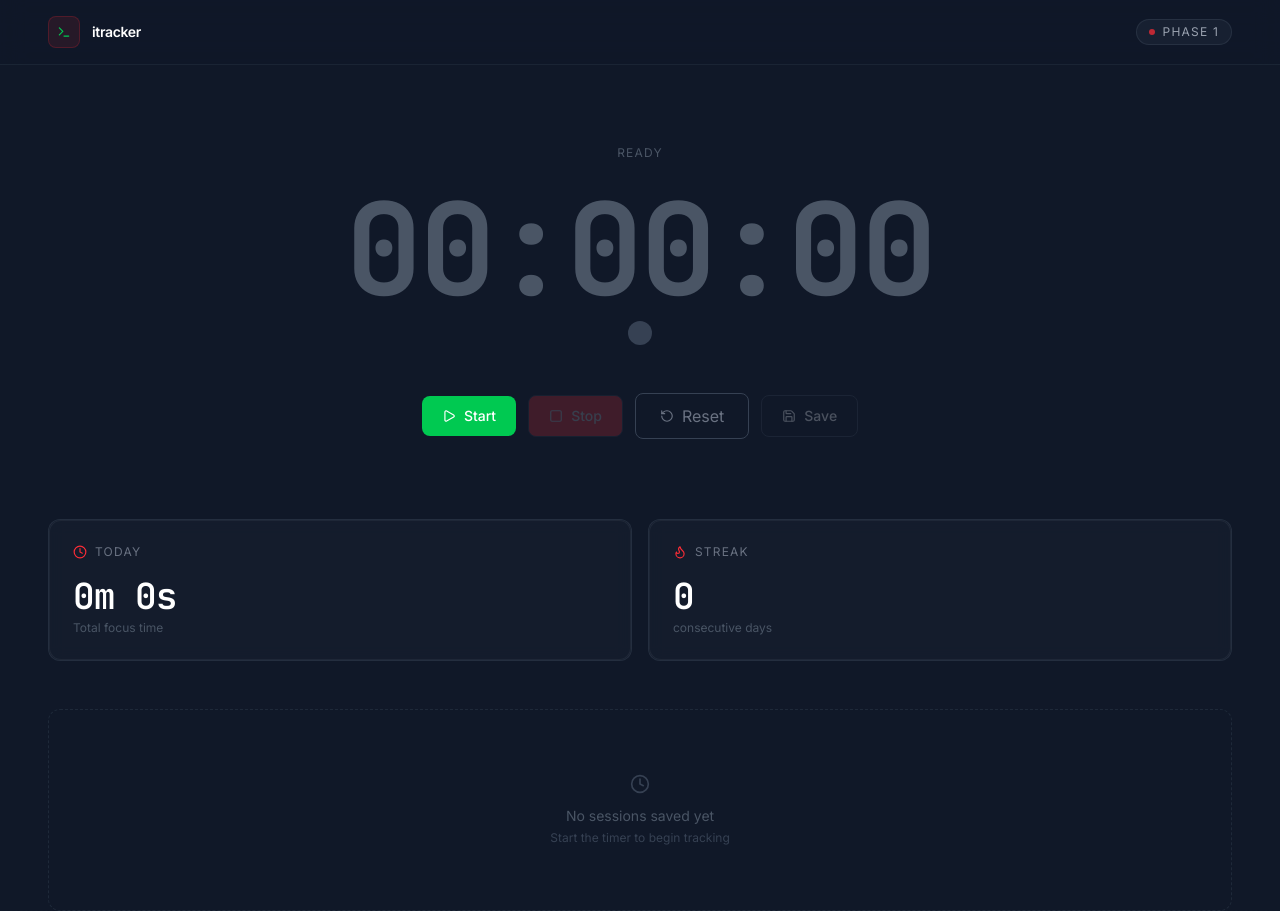
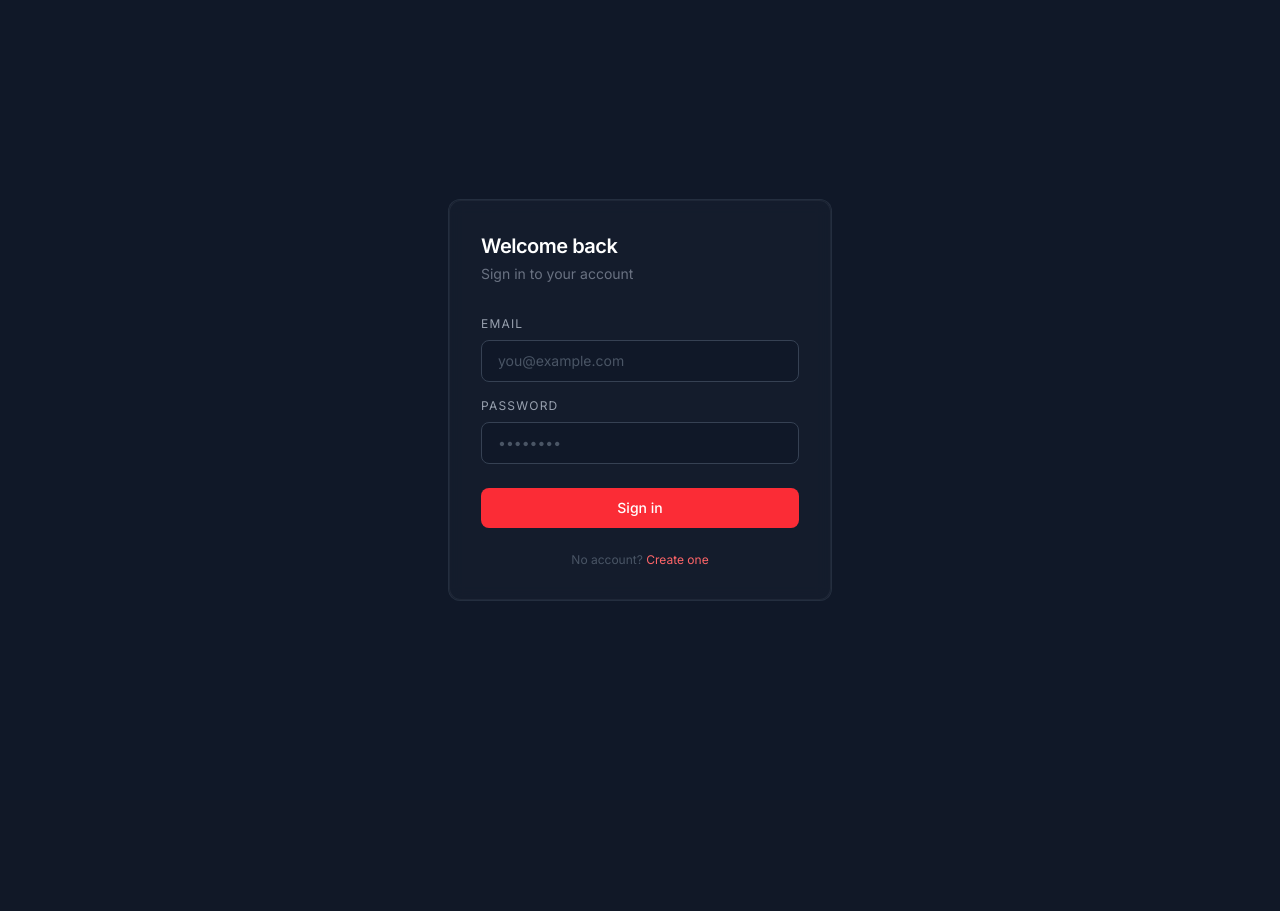
Before and after one commit to Its-Delimas/TRACKER, a React (Vite) app in the folder frontend/: page / in a window 1280 px wide. After the commit the page ends 800 px from the top, so only its background shows below. Built offline with nearby package versions, Linux system fonts and the light colour scheme.

Commit message:
feat: fixed dahboard and linked to the backend API

```diff
--- a/frontend/src/App.tsx
+++ b/frontend/src/App.tsx
@@ -1,5 +1,38 @@
+import { useState, useEffect } from 'react'
 import Dashboard from './pages/Dashboard.tsx'
+import Login from './pages/Login.tsx'
+import Register from './pages/Register.tsx'
+
+type View = 'login' | 'register' | 'dashboard'
 
 export default function App() {
-  return <Dashboard />
+  const [view, setView] = useState<View>('login')
+
+  useEffect(() => {
+    const token = localStorage.getItem('token')
+    if (token) {
+      setView('dashboard')
+    }
+  }, [])
+
+  const handleLogin = () => setView('dashboard')
+  const handleregister = () => setView('dashboard')
+  const handleLogout = () => {
+    localStorage.removeItem('token')
+    localStorage.removeItem('userId')
+    setView('login')
+  }
+  if (view === 'login') {
+    return (
+      <Login onLogin={handleLogin} onSwitch={() => setView('register')} />
+    )
+  }
+
+  if (view === 'register') {
+    return (
+      <Register onRegister={handleregister} onSwitch={() => setView('login')} />
+    )
+  }
+
+  return <Dashboard onLogout={handleLogout} />
 }
--- a/frontend/src/components/Navbar.tsx
+++ b/frontend/src/components/Navbar.tsx
@@ -1,6 +1,10 @@
-import { Terminal } from 'lucide-react'
+import { Terminal, LogOut } from 'lucide-react'
 
-export default function Navbar() {
+interface navbareProps {
+    onLogout: () => void
+}
+
+export default function Navbar({ onLogout }: NavbarProps) {
     return (
         <nav className="w-full px-12 py-4 flex items-center justify-between border-b border-gray-800/80 bg-gray-900/80 backdrop-blur-md sticky top-0 z-50">
 
@@ -13,12 +17,15 @@ export default function Navbar() {
                 </span>
             </div>
 
-            <div className="flex items-center gap-2 bg-gray-800/60 border border-gray-700/50 rounded-full px-3 py-1">
+            {/* <div className="flex items-center gap-2 bg-gray-800/60 border border-gray-700/50 rounded-full px-3 py-1">
                 <div className="w-1.5 h-1.5 rounded-full bg-red-500 animate-pulse" />
                 <span className="text-gray-400 text-xs tracking-widest uppercase">
                     Phase 1
                 </span>
-            </div>
+            </div> */}
+            <button onClick={onLogout} className='flex items-center gap-2 text-gray-500 hover:text-white text-xs transition-colors duration-200'>
+                <LogOut size={13} />
+            </button>
 
         </nav>
     )
--- a/frontend/src/pages/Dashboard.tsx
+++ b/frontend/src/pages/Dashboard.tsx
@@ -1,43 +1,60 @@
-import { useState } from 'react'
+import { useState, useEffect } from 'react'
 import Timer from '../components/Timer'
 import SessionList from '../components/SessionList'
 import Navbar from '../components/Navbar'
 import { Flame, Clock } from 'lucide-react'
+import { saveSessions, fetchTodaySessions } from '../services/api'
 
 interface Session {
     duration: number
     date: string
 }
 
-export default function Dashboard() {
+interface DashboardProps {
+    onLogout: () => void
+}
+
+export default function Dashboard({ onLogout }: DashboardProps) {
     const [sessions, setSessions] = useState<Session[]>([])
+    const [loading, setLoading] = useState(true)
 
-    const handleSave = (seconds: number) => {
-        const newSession: Session = {
-            duration: seconds,
-            date: new Date().toISOString()
+    useEffect(() => {
+        loadSessions()
+    }, [])
+
+    const loadSessions = async () => {
+        try {
+            setLoading(true)
+            const res = await fetchTodaySessions()
+            setSessions(res.data)
+        } catch (err) {
+            console.error('Failed to fetch sessions:', err)
+        } finally {
+            setLoading(false)
         }
-        setSessions(prev => [...prev, newSession])
+    }
+
+    const handleSave = async (seconds: number) => {
+        try {
+            await saveSessions(seconds)
+            await loadSessions()
+        } catch (err) {
+            console.error('Failed to save session:', err)
+        }
     }
 
     const getDailyTotal = () => {
-        const today = new Date().toDateString()
-        const total = sessions
-            .filter(s => new Date(s.date).toDateString() === today)
-            .reduce((acc, s) => acc + s.duration, 0)
-
+        const total = sessions.reduce((acc, s) => acc + s.duration, 0)
         const mins = Math.floor(total / 60)
         const secs = total % 60
-        return `${mins}m ${secs}s`
+        return total === 0 ? '—' : `${mins}m ${secs}s`
     }
 
     const getStreak = () => {
         if (sessions.length === 0) return 0
 
         const uniqueDays = [
-            ...new Set(
-                sessions.map(s => new Date(s.date).toDateString())
-            )
+            ...new Set(sessions.map(s => new Date(s.date).toDateString()))
         ]
             .map(d => new Date(d))
             .sort((a, b) => b.getTime() - a.getTime())
@@ -46,31 +63,36 @@ export default function Dashboard() {
         for (let i = 0; i < uniqueDays.length - 1; i++) {
             const diff = uniqueDays[i].getTime() - uniqueDays[i + 1].getTime()
             const oneDay = 1000 * 60 * 60 * 24
-            if (diff === oneDay) {
-                streak++
-            } else {
-                break
+            if (diff === oneDay) streak++
+            else break
         }
-        }
-
         return streak
     }
 
     return (
         <div className='min-h-screen bg-gray-900'>
-            <Navbar />
+            <Navbar onLogout={onLogout} />
             <div className='w-full px-12'>
                 <Timer onSave={handleSave} />
 
+                {loading ? (
+                    <div className="flex items-center justify-center py-20">
+                        <p className="text-gray-600 text-sm tracking-widest uppercase animate-pulse">
+                            Loading...
+                        </p>
+                    </div>
+                ) : (
+                    <>
                         <div className='grid grid-cols-2 gap-4 mb-12'>
-
                             <div className='relative rounded-xl border border-gray-700/50 bg-gray-800/30 backdrop-blur-sm p-6 overflow-hidden'>
                                 <div className='absolute inset-0 rounded-xl ring-1 ring-inset ring-white/5' />
                                 <div className='flex items-center gap-2 mb-4'>
                                     <Clock size={14} className='text-red-500' />
                                     <span className='text-gray-500 text-xs tracking-widest uppercase'>Today</span>
                                 </div>
-                        <p className='text-white text-4xl font-semibold tracking-tight' style={{ fontFamily: 'JetBrains Mono, monospace' }}>{getDailyTotal()}</p>
+                                <p className='text-white text-4xl font-semibold tracking-tight' style={{ fontFamily: 'JetBrains Mono, monospace' }}>
+                                    {getDailyTotal()}
+                                </p>
                                 <p className="text-gray-600 text-xs mt-1">Total focus time</p>
                             </div>
 
@@ -80,13 +102,17 @@ export default function Dashboard() {
                                     <Flame size={14} className='text-red-500' />
                                     <span className='text-gray-500 text-xs tracking-widest uppercase'>Streak</span>
                                 </div>
-                        <p className='text-white text-4xl font-semibold tracking-tight' style={{ fontFamily: 'JetBrains Mono, monospace' }}>{getStreak()}</p>
+                                <p className='text-white text-4xl font-semibold tracking-tight' style={{ fontFamily: 'JetBrains Mono, monospace' }}>
+                                    {getStreak()}
+                                </p>
                                 <p className='text-gray-600 text-xs mt-1'>consecutive days</p>
                             </div>
                         </div>
+
                         <SessionList sessions={sessions} />
+                    </>
+                )}
             </div>
-
         </div>
     )
 }
--- a/frontend/src/pages/Login.tsx
+++ b/frontend/src/pages/Login.tsx
@@ -14,14 +14,15 @@ export default function Login({ onLogin, onSwitch }: LoginProps) {
 
     const handleSubmit = async () => {
         if (!email || !password) {
-            setError('Please sill in all fields')
+            setError('Please fill in all fields')
             return
         }
+
         try {
             setLoading(true)
             setError('')
             const res = await loginUser(email, password)
-            localStorage.setItem('token', res.data.toke)
+            localStorage.setItem('token', res.data.token)
             localStorage.setItem('userId', res.data.user.id)
             onLogin()
         } catch (err: any) {
@@ -30,54 +31,80 @@ export default function Login({ onLogin, onSwitch }: LoginProps) {
             setLoading(false)
         }
     }
+
     return (
-        <div className='min-h-screen bg-gray-900 flex items-center justify-center px-4'>
-            <div className='w-full max-w-sm'>
+        <div className="min-h-screen bg-gray-900 flex items-center justify-center px-4">
+            <div className="w-full max-w-sm">
 
-                <div className='flex items-center justify-center gap-2 mb-10'>
-                    <div className='w-2 h-2 rounded-full bg-green-500'>
-                        <span className='text-white font-semibold text-sm tracking-tight'>
+                {/* <div className="flex items-center justify-center gap-2 mb-10">
+                    <div className="w-2 h-2 rounded-full bg-red-500" />
+                    <span className="text-white font-semibold text-sm tracking-tight">
                         itracker
                     </span>
-                    </div>
+                </div> */}
+
+                <div className="relative rounded-xl border border-gray-700/50 bg-gray-800/30 backdrop-blur-sm p-8">
+                    <div className="absolute inset-0 rounded-xl ring-1 ring-inset ring-white/5" />
+
+                    <div className="relative">
+                        <h1 className="text-white text-xl font-semibold tracking-tight mb-1">
+                            Welcome back
+                        </h1>
+                        <p className="text-gray-500 text-sm mb-8">
+                            Sign in to your account
+                        </p>
+
+                        <div className="flex flex-col gap-4">
+                            <div>
+                                <label className="text-gray-400 text-xs tracking-widest uppercase block mb-2">
+                                    Email
+                                </label>
+                                <input
+                                    type="email"
+                                    value={email}
+                                    onChange={e => setEmail(e.target.value)}
+                                    placeholder="you@example.com"
+                                    className="w-full bg-gray-900/80 border border-gray-700 rounded-lg px-4 py-2.5 text-white text-sm placeholder-gray-600 focus:outline-none focus:border-red-500/50 transition-colors duration-200"
+                                />
                             </div>
 
-                <div className='relative rounded-xl border border-gray-700/50 bg-gray-800/30 backdrop-blur-sm p-8'>
-                    <h1 className='absolute inset-0 rounded-xl ring-1 ring-inset ring-white/5'>Welcome bacl</h1>
-                    <p className='text-gray-500 text-sm mb-8'>Sign in to your account</p>
-
-                    <form className='flex flex-col gap-4'>
                             <div>
-                            <label className='text-gray-400 text-xs tracking-widest uppercase block mb-2'>Email</label>
-                            <input type='email' value={email} onChange={e => setEmail(e.target.value)} placeholder='you@example.com'
-                                className='w-full bg-gray-900/80 border border-gray-700 rounded-lg px-4 py-2.5 text-white text-sm placeholder:text-gray-600 focus:outline-none focus:border-red-500/50 transition-colors duration-200' />
-                        </div>
-                        <div>
-                            <label className='text-gray-400 text-xs tracking-widest uppercase block mb-2'>
-                                <input type='password' value={password} onChange={e => setPassword(e.target.value)} placeholder='••••••••'
-                                    className='w-full bg-gray-900/80 border border-gray-700 rounded-lg px-4 py-2.5 text-white text-sm placeholder:text-gray-600 focus:*:outline-none focus:border-red-500/50 transition-colors duration-200'
+                                <label className="text-gray-400 text-xs tracking-widest uppercase block mb-2">
+                                    Password
+                                </label>
+                                <input
+                                    type="password"
+                                    value={password}
+                                    onChange={e => setPassword(e.target.value)}
+                                    placeholder="••••••••"
+                                    className="w-full bg-gray-900/80 border border-gray-700 rounded-lg px-4 py-2.5 text-white text-sm placeholder-gray-600 focus:outline-none focus:border-red-500/50 transition-colors duration-200"
                                 />
-                            </label>
                             </div>
 
                             {error && (
-                            <p className='text-red-400 text-xs'>{error}</p>
+                                <p className="text-red-400 text-xs">{error}</p>
                             )}
 
-                        <button onClick={handleSubmit} disabled={loading} className='w-full bg-red-500 hover:bg-red-400 disabled:opacity-50 disabled:cursor-not-allowed text-white text-sm font-medium py-2.5 rounded-lg transition-colors duration-200 mt-2'>
+                            <button
+                                onClick={handleSubmit}
+                                disabled={loading}
+                                className="w-full bg-red-500 hover:bg-red-400 disabled:opacity-50 disabled:cursor-not-allowed text-white text-sm font-medium py-2.5 rounded-lg transition-colors duration-200 mt-2"
+                            >
                                 {loading ? 'Signing in...' : 'Sign in'}
                             </button>
+                        </div>
 
-                        <p className='text-gray-600 text-xs text-center mt-6'>
+                        <p className="text-gray-600 text-xs text-center mt-6">
                             No account?{' '}
-                            <button onClick={onSwitch} className='text-red-400 hover:text-red-300 transition-colors duration-200'>
+                            <button
+                                onClick={onSwitch}
+                                className="text-red-400 hover:text-red-300 transition-colors duration-200"
+                            >
                                 Create one
                             </button>
                         </p>
-                    </form>
                     </div>
-
-
+                </div>
             </div>
         </div>
     )
--- a/frontend/src/pages/Register.tsx
+++ b/frontend/src/pages/Register.tsx
@@ -46,12 +46,12 @@ export default function Register({ onRegister, onSwitch }: RegisterProps) {
         <div className='min-h-screen bg-gray-900 flex items-center justify-center px-4'>
             <div className='w-full max-w-sm'>
 
-                <div className='flex item-center justify-center gap-2 mb-10'>
+                {/* <div className='flex item-center justify-center gap-2 mb-10'>
                     <div className='w-2 h-2 rounded-full bg-green-500' />
                     <span className='text-white font-semibold text-sm tracking-tight'>
                         itracker
                     </span>
-                </div>
+                </div> */}
 
                 <div className='relative rounded-xl border border-gray-700/50 bg-gray-800/30 backdrop-blur-sm p-8'>
                     <div className='abolute inset-0 rounded-xl ring-1 ring-inset ring-white/5' />
--- a/frontend/src/services/api.ts
+++ b/frontend/src/services/api.ts
@@ -1,7 +1,7 @@
 import axios from 'axios'
 
 const api = axios.create({
-    baseURL:'https://localhost:5000/api',
+    baseURL:'http://localhost:5000/api',
     headers:{
         'Content-Type':'application/json'
     }
@@ -17,7 +17,7 @@ api.interceptors.request.use((config)=>{
 })
 
 export const registerUser = (email:string, password:string)=>
-    api.post('/auth.register',{email,password})
+    api.post('/auth/register',{email,password})
 
 export const loginUser = (email:string, password: string)=>
     api.post('/auth/login',{email,password})
```
Lines whose indentation alone changed are shown as unchanged.
